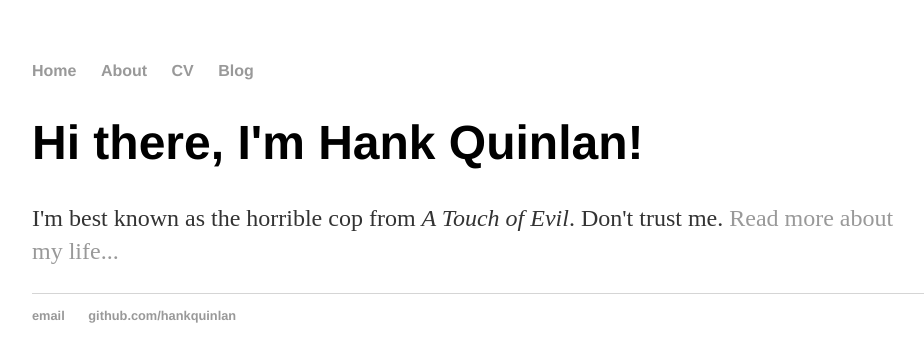
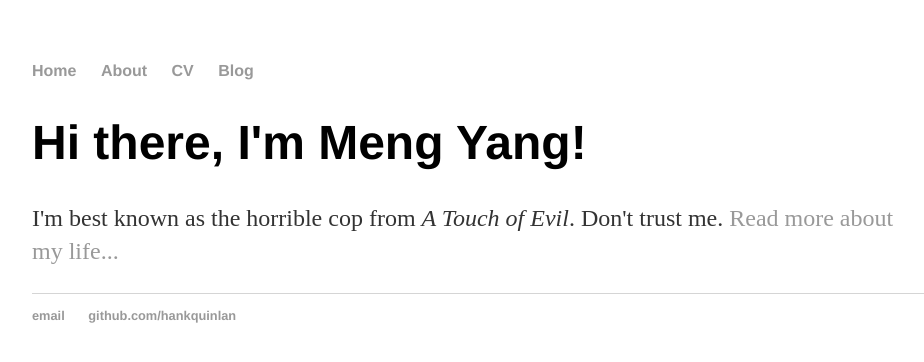
Before and after one commit to myang13/myang13.github.io, a Jekyll site: the page built from index.html, in a window 1280 px wide. Shown: the top 362 px of the page, without its empty margins (160-1084 px from the left). Built offline with Jekyll 4.4.1, drawn with Linux system fonts in a browser that asks for light colours.

Commit message:
Update index.html

```diff
--- a/index.html
+++ b/index.html
@@ -1,9 +1,9 @@
 ---
 layout: default
-title: Hank Quinlan, Horrible Cop
+title: Meng Yang
 ---
 
 		<div class="blurb">
-			<h1>Hi there, I'm Hank Quinlan!</h1>
+			<h1>Hi there, I'm Meng Yang!</h1>
 			<p>I'm best known as the horrible cop from <em>A Touch of Evil</em>. Don't trust me. <a href="/about">Read more about my life...</a></p>
 		</div>
```
